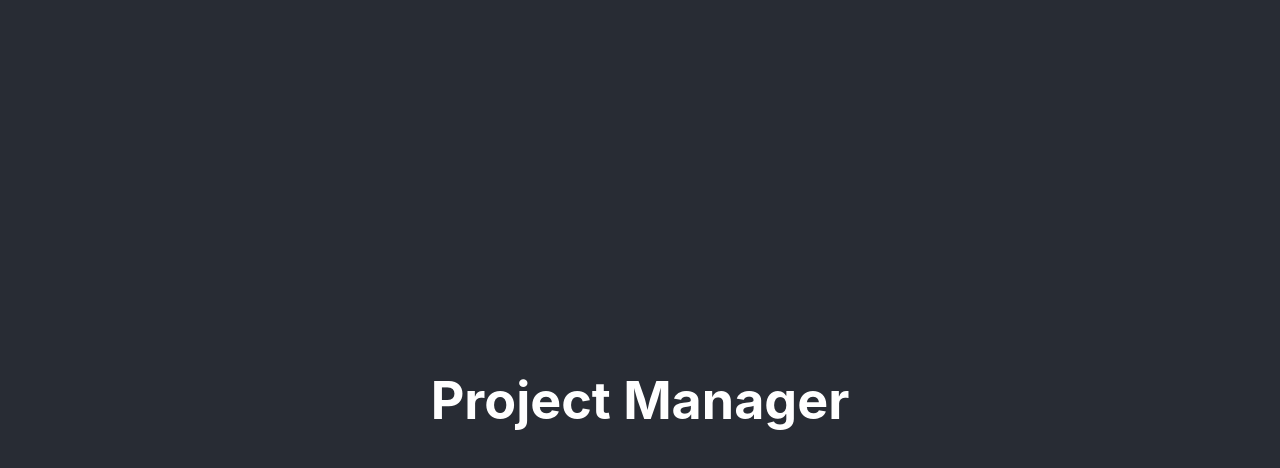
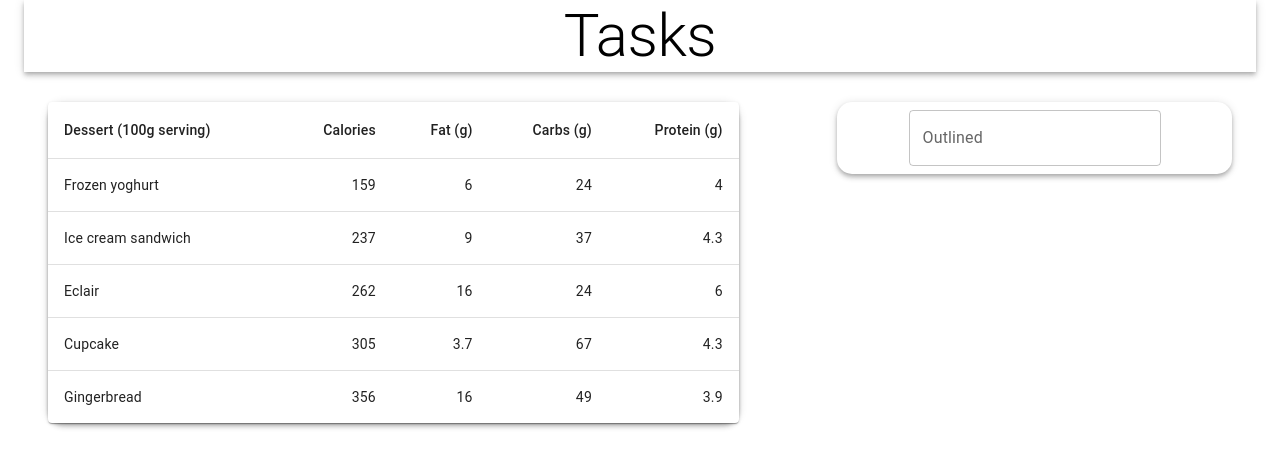
Before and after one commit to rkaufusi/PM-kanban, a React (Create React App) app in the folder client/: page / in a window 1280 px wide. Shown: the top 468 px of the page. Built offline with nearby package versions, Linux system fonts and the light colour scheme.

Commit message:
created front end layout

```diff
--- a/client/package.json
+++ b/client/package.json
@@ -3,6 +3,10 @@
   "version": "0.1.0",
   "private": true,
   "dependencies": {
+    "@emotion/react": "^11.7.0",
+    "@emotion/styled": "^11.6.0",
+    "@material-ui/core": "^4.12.3",
+    "@mui/material": "^5.2.2",
     "@testing-library/jest-dom": "^5.15.1",
     "@testing-library/react": "^11.2.7",
     "@testing-library/user-event": "^12.8.3",
--- a/client/src/App.js
+++ b/client/src/App.js
@@ -1,12 +1,35 @@
 import logo from './logo.svg';
+import { Container, AppBar, Typography, Grow, Grid} from '@material-ui/core';
 import './App.css';
+import Task from './components/showTask/showTask.js';
+import CreateTask from './components/createTask/createTask.js'
+import useStyles from './styles.js'
 
 function App() {
+  const classes = useStyles();
   return (
     <div className="App">
-      <header className="App-header">
-        <h1>Project Manager</h1>
-      </header>
+      <Container maxWidth="lg">
+        <AppBar className={classes.AppBar} position="static" color="inherit">
+          <Typography className={classes.heading} variant="h2" align="center">Tasks</Typography>
+        </AppBar>
+        <Grow in>
+          <Container>
+            <Grid container justify="space-between" alignItems="stetch">
+              <Grid item xs={12} sm={7}>
+                <AppBar className={classes.appBar} position="static" color="inherit">
+                  <Task />
+                </AppBar>
+              </Grid>
+              <Grid item xs={12} sm={4}>
+                <AppBar className={classes.appBar} position="static" color="inherit">
+                  <CreateTask />
+                </AppBar>
+              </Grid>
+            </Grid>
+          </Container>
+        </Grow>
+      </Container>
     </div>
   );
 }
--- /dev/null
+++ b/client/src/components/createTask/createTask.js
@@ -0,0 +1,18 @@
+import * as React from 'react';
+import Box from '@mui/material/Box';
+import TextField from '@mui/material/TextField';
+
+export default function BasicTextFields() {
+  return (
+    <Box
+      component="form"
+      sx={{
+        '& > :not(style)': { m: 1, width: '25ch' },
+      }}
+      noValidate
+      autoComplete="off"
+    >
+      <TextField id="outlined-basic" label="Outlined" variant="outlined" />
+    </Box>
+  );
+}
--- /dev/null
+++ b/client/src/components/showTask/showTask.js
@@ -0,0 +1,54 @@
+import * as React from 'react';
+import Table from '@mui/material/Table';
+import TableBody from '@mui/material/TableBody';
+import TableCell from '@mui/material/TableCell';
+import TableContainer from '@mui/material/TableContainer';
+import TableHead from '@mui/material/TableHead';
+import TableRow from '@mui/material/TableRow';
+import Paper from '@mui/material/Paper';
+
+function createData(name, calories, fat, carbs, protein) {
+  return { name, calories, fat, carbs, protein };
+}
+
+const rows = [
+  createData('Frozen yoghurt', 159, 6.0, 24, 4.0),
+  createData('Ice cream sandwich', 237, 9.0, 37, 4.3),
+  createData('Eclair', 262, 16.0, 24, 6.0),
+  createData('Cupcake', 305, 3.7, 67, 4.3),
+  createData('Gingerbread', 356, 16.0, 49, 3.9),
+];
+
+export default function BasicTable() {
+  return (
+    <TableContainer component={Paper}>
+      <Table sx={{ minWidth: 650 }} aria-label="simple table">
+        <TableHead>
+          <TableRow>
+            <TableCell>Dessert (100g serving)</TableCell>
+            <TableCell align="right">Calories</TableCell>
+            <TableCell align="right">Fat&nbsp;(g)</TableCell>
+            <TableCell align="right">Carbs&nbsp;(g)</TableCell>
+            <TableCell align="right">Protein&nbsp;(g)</TableCell>
+          </TableRow>
+        </TableHead>
+        <TableBody>
+          {rows.map((row) => (
+            <TableRow
+              key={row.name}
+              sx={{ '&:last-child td, &:last-child th': { border: 0 } }}
+            >
+              <TableCell component="th" scope="row">
+                {row.name}
+              </TableCell>
+              <TableCell align="right">{row.calories}</TableCell>
+              <TableCell align="right">{row.fat}</TableCell>
+              <TableCell align="right">{row.carbs}</TableCell>
+              <TableCell align="right">{row.protein}</TableCell>
+            </TableRow>
+          ))}
+        </TableBody>
+      </Table>
+    </TableContainer>
+  );
+}
--- a/client/src/index.js
+++ b/client/src/index.js
@@ -5,9 +5,8 @@ import App from './App';
 import reportWebVitals from './reportWebVitals';
 
 ReactDOM.render(
-  <React.StrictMode>
-    <App />
-  </React.StrictMode>,
+
+    <App />,
   document.getElementById('root')
 );
 
--- /dev/null
+++ b/client/src/styles.js
@@ -0,0 +1,12 @@
+import {makeStyles} from '@material-ui/core/styles';
+
+export default makeStyles(() => ({
+    appBar: {
+        borderRadius: 15,
+        margin: '30px 0',
+        display: 'flex',
+        flexDirection: 'column',
+        justifyContent: 'center',
+        alignItems: 'center',
+    }
+}));
```
Also changed, not shown: 1 other file (tests, documents, lock files or other folders).
